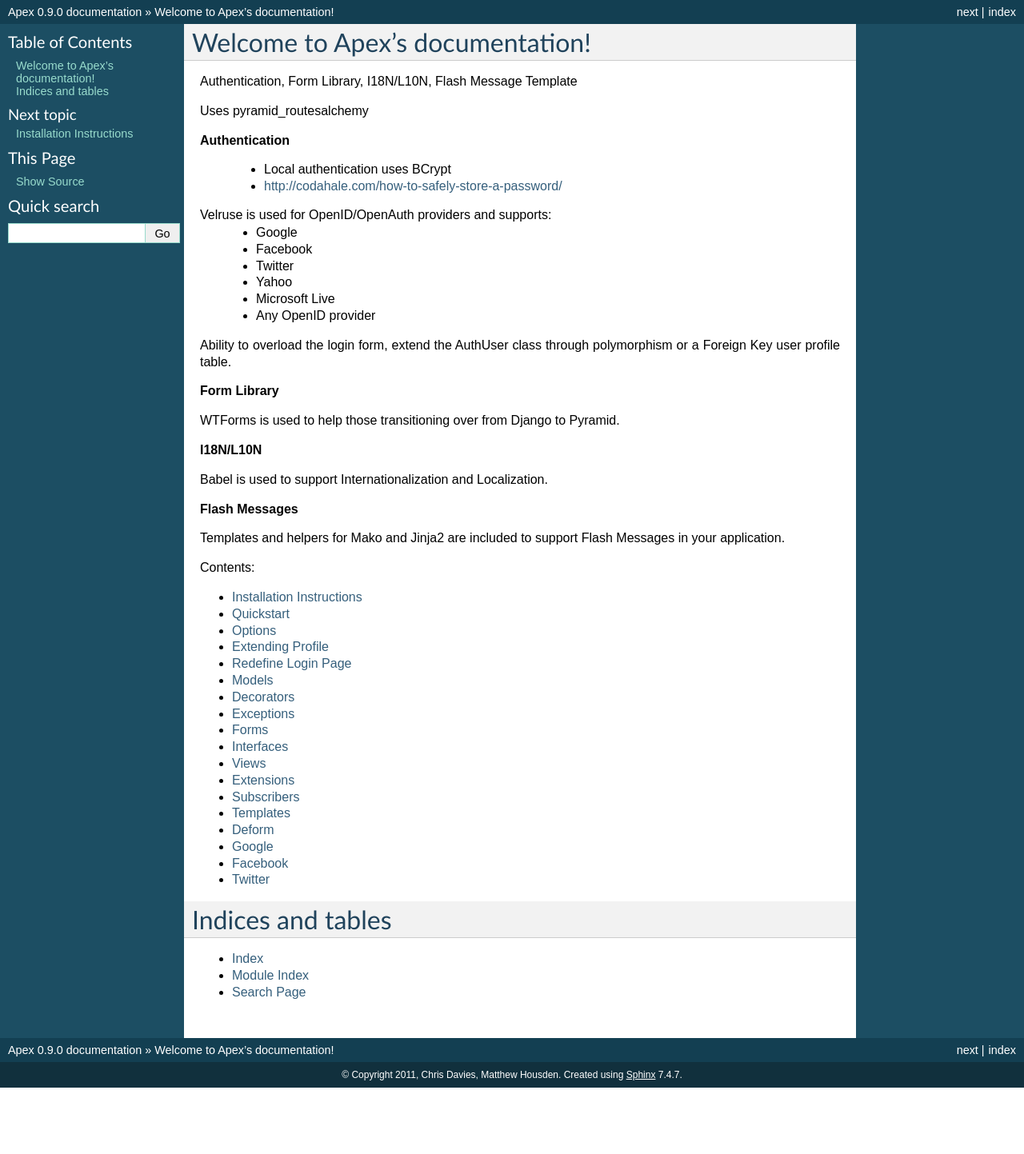
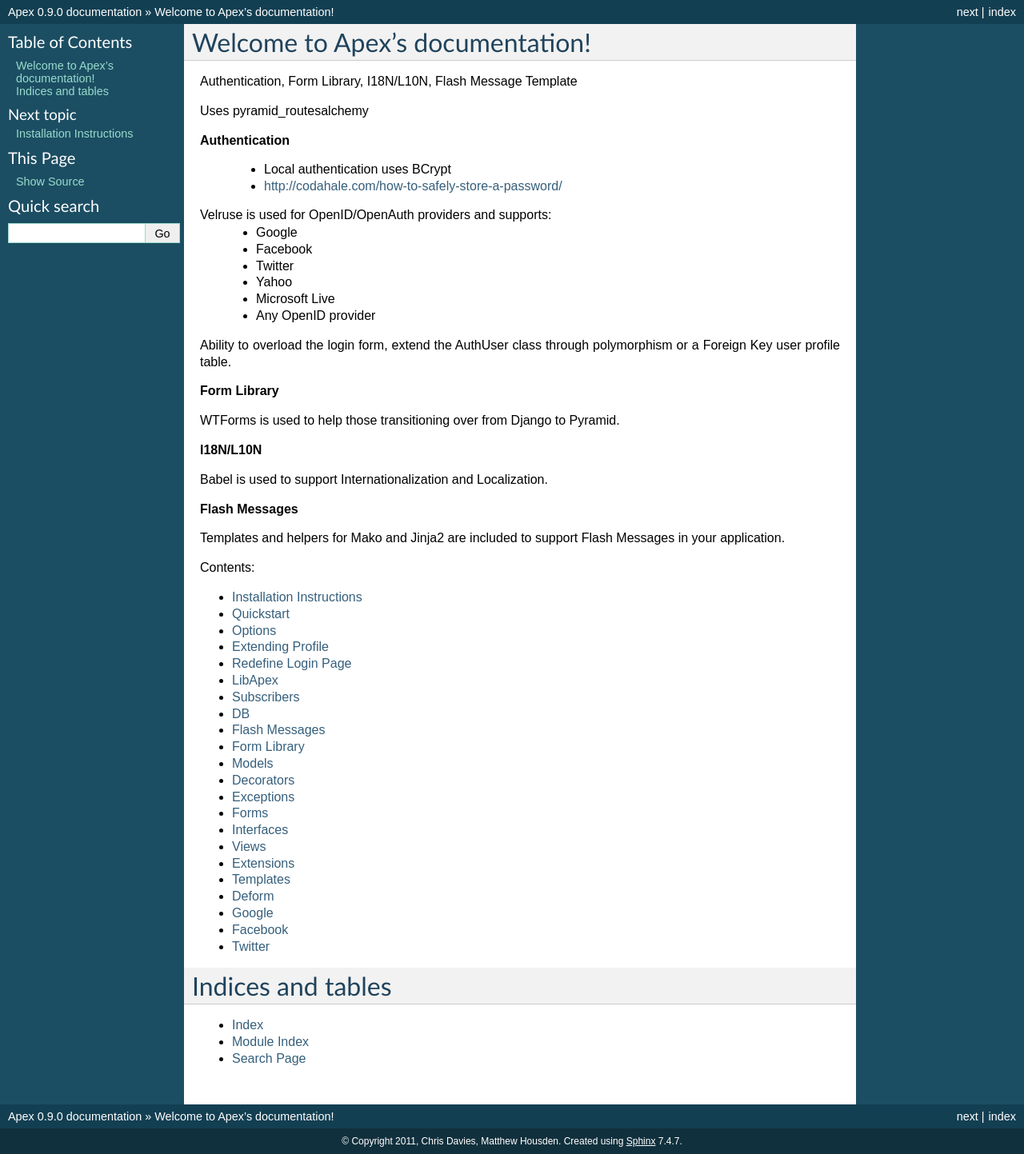
Before and after one commit to cd34/apex, a Sphinx documentation site: the page built from docs/source/index.rst, in a window 1280 px wide. Shown: the whole page at 80% size. Built offline with Sphinx 7.4.7, drawn with Linux system fonts in a browser that asks for light colours; before the commit the page ends 1360 px from its top, so only the background shows below that.

```diff
--- a/docs/source/index.rst
+++ b/docs/source/index.rst
@@ -49,6 +49,11 @@ Contents:
    options
    extending_profile
    redefine_login_page
+   lib/libapex
+   lib/subscribers
+   lib/db
+   lib/flash
+   lib/form
    models
    decorators
    exceptions
--- /dev/null
+++ b/docs/source/lib/db.rst
@@ -0,0 +1,5 @@
+DB
+==
+
+.. automodule:: apex.lib.db
+    :members:
--- /dev/null
+++ b/docs/source/lib/flash.rst
@@ -0,0 +1,5 @@
+Flash Messages
+==============
+
+.. automodule:: apex.lib.flash
+    :members:
--- /dev/null
+++ b/docs/source/lib/form.rst
@@ -0,0 +1,5 @@
+Form Library
+============
+
+.. automodule:: apex.lib.form
+    :members:
--- /dev/null
+++ b/docs/source/lib/libapex.rst
@@ -0,0 +1,5 @@
+LibApex
+=======
+
+.. automodule:: apex.lib.libapex
+    :members:
```
Also changed, not shown: other parts of docs/source/index.rst (+0 -1 lines), docs/source/lib/subscribers.rst (renamed from docs/source/subscribers.rst), 3 other files.
